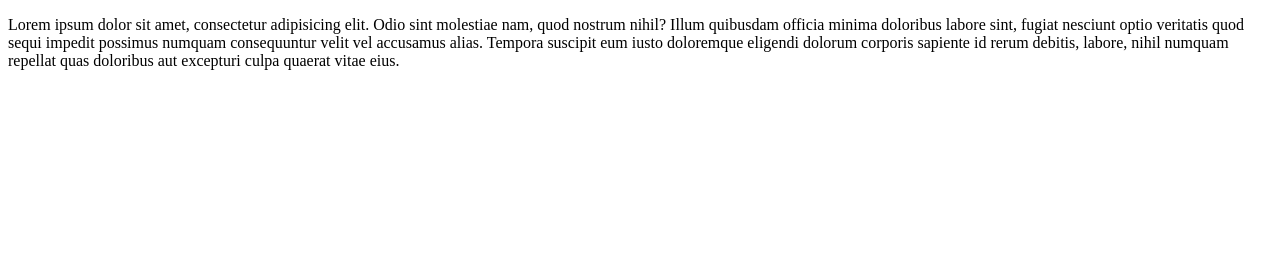
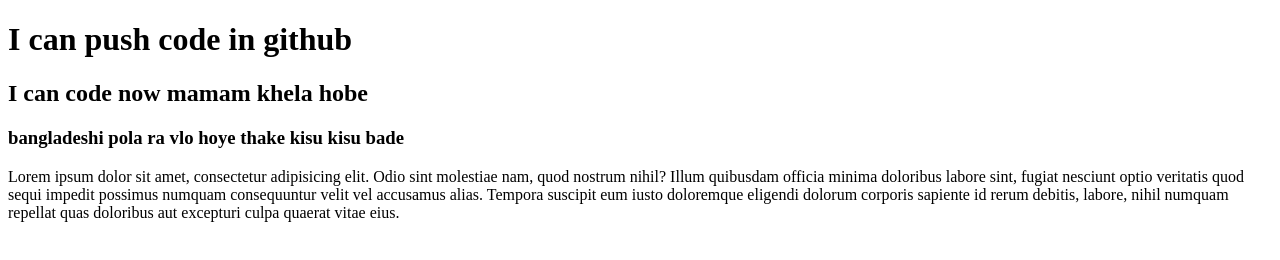
Before and after one commit to mahmud841/module-3-code, a plain HTML site: page index.html in a window 1280 px wide. Drawn offline with Linux system fonts and the light colour scheme.

Commit message:
added header

```diff
--- a/index.html
+++ b/index.html
@@ -7,6 +7,9 @@
     <title>My Number Second Github code push</title>
 </head>
 <body>
+    <h1>I can push code in github </h1>
+    <h2>I can code now mamam khela hobe </h2>
+    <h3>bangladeshi pola ra vlo hoye thake kisu kisu bade</h3>
     <p>Lorem ipsum dolor sit amet, consectetur adipisicing elit. Odio sint molestiae nam, quod nostrum nihil? Illum quibusdam officia minima doloribus labore sint, fugiat nesciunt optio veritatis quod sequi impedit possimus numquam consequuntur velit vel accusamus alias. Tempora suscipit eum iusto doloremque eligendi dolorum corporis sapiente id rerum debitis, labore, nihil numquam repellat quas doloribus aut excepturi culpa quaerat vitae eius.</p>
 </body>
 </html>
```
